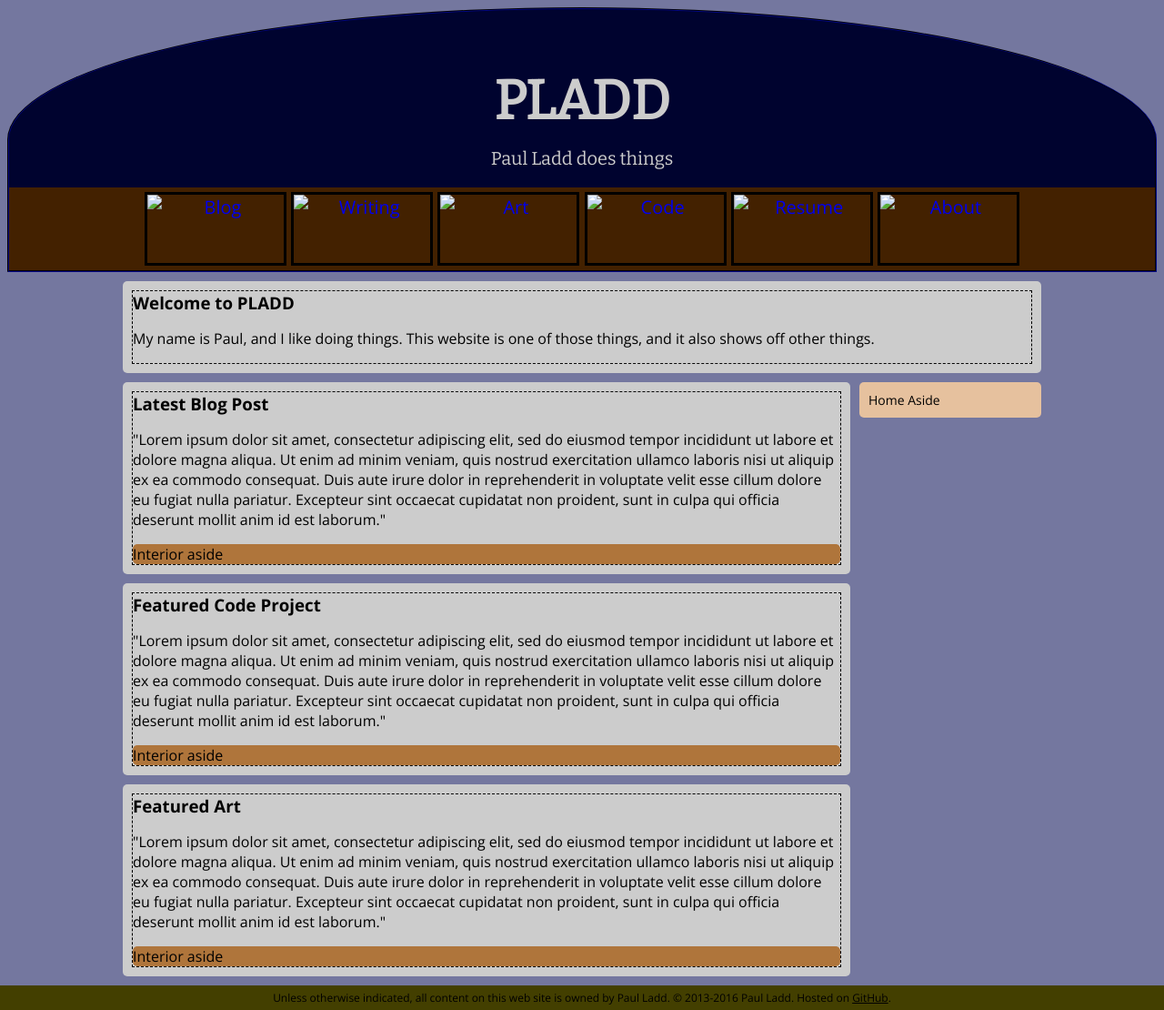
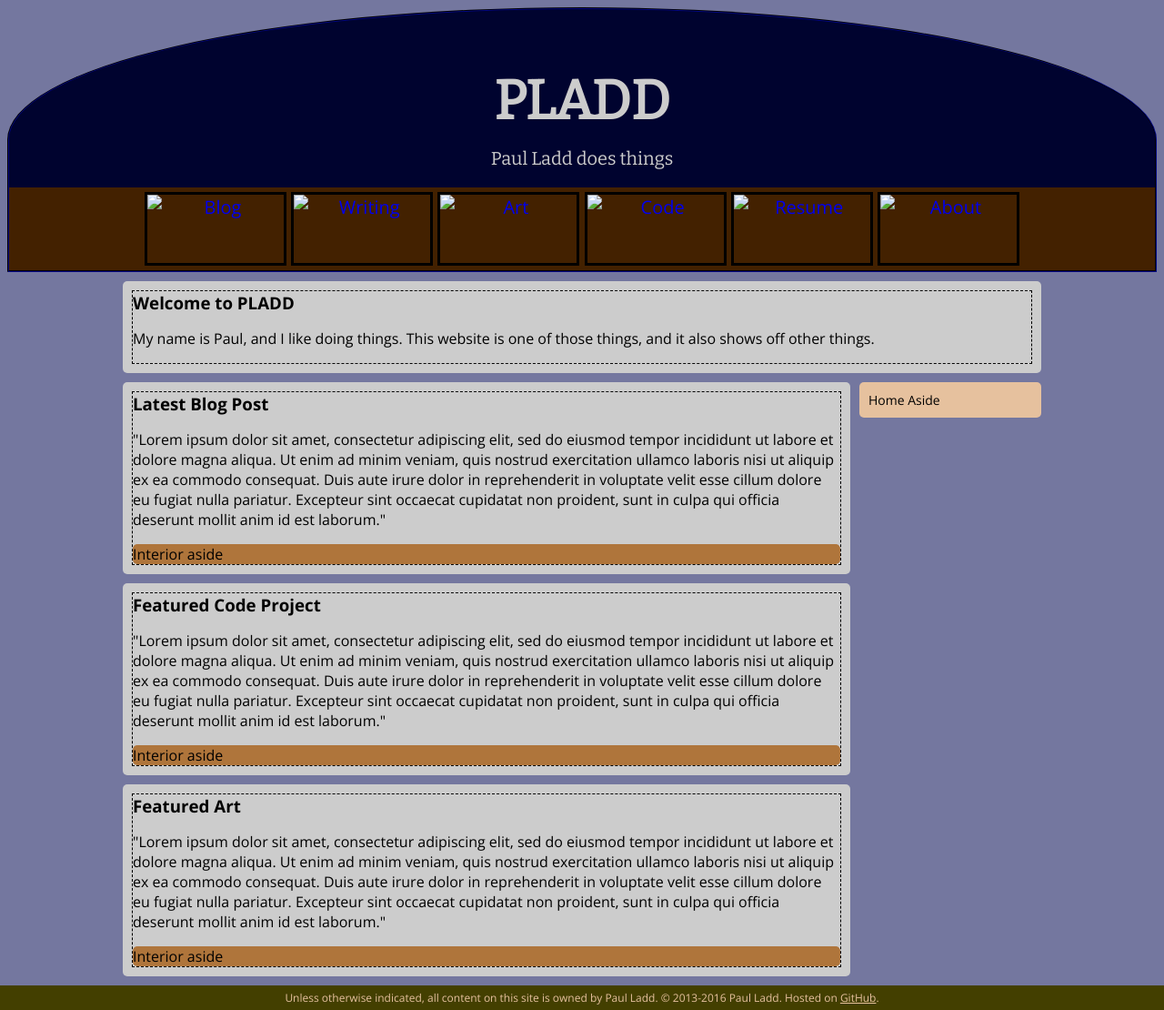
Before and after one commit to itspladd/personal-website-old, a Jekyll site: the page built from index.html, in a window 1280 px wide. Shown: the whole page at 91% size. Built offline with Jekyll 4.4.1, drawn with Linux system fonts in a browser that asks for light colours.

Commit message:
Changed color in footer to be more readable

```diff
--- a/_layouts/default.html
+++ b/_layouts/default.html
@@ -25,7 +25,7 @@
         {{ content }}
 
         </div><!-- /.content -->
-        <footer>Unless otherwise indicated, all content on this web site is owned by Paul Ladd. &copy; 2013-2016 Paul Ladd. Hosted on <a style="color:black" href="https://github.com/SteelTopaz/SteelTopaz.github.io">GitHub</a>.</footer>
+        <footer>Unless otherwise indicated, all content on this site is owned by Paul Ladd. &copy; 2013-2016 Paul Ladd. Hosted on <a style="color:#E6C19E" href="https://github.com/SteelTopaz/SteelTopaz.github.io">GitHub</a>.</footer>
 
     </body>
 </html>
--- a/css/main.css
+++ b/css/main.css
@@ -205,6 +205,7 @@ figcaption {
 footer {
     background-color: #433F00;
     font-size: 12px;
+    color: #E6C19E;
     clear: both;
     position: relative;
     top: 10px;
```
